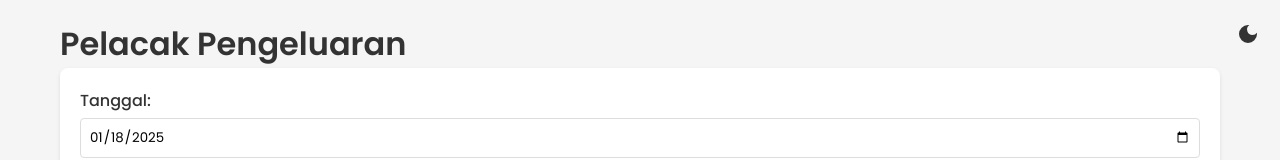
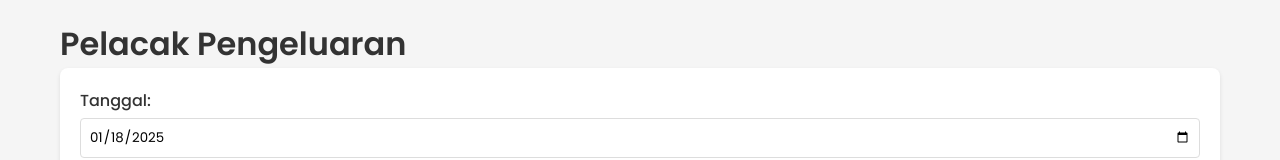
Before and after one commit to milanistie13/personal-expense-tracker, a React (Vite) app: page / in a window 1280 px wide. Shown: the top 160 px of the page. Built offline with nearby package versions, Linux system fonts and the light colour scheme.

Commit message:
removing the toggle button

```diff
--- a/src/App.jsx
+++ b/src/App.jsx
@@ -276,12 +276,6 @@ const App = () => {
 
   return (
     <div className={`container ${darkMode ? 'dark-mode' : ''}`}>
-      <button
-        onClick={() => setDarkMode(!darkMode)}
-        className="mode-toggle"
-      >
-        {darkMode ? <MdLightMode /> : <MdDarkMode />}
-      </button>
 
       <h1>Pelacak Pengeluaran</h1>
 
```
